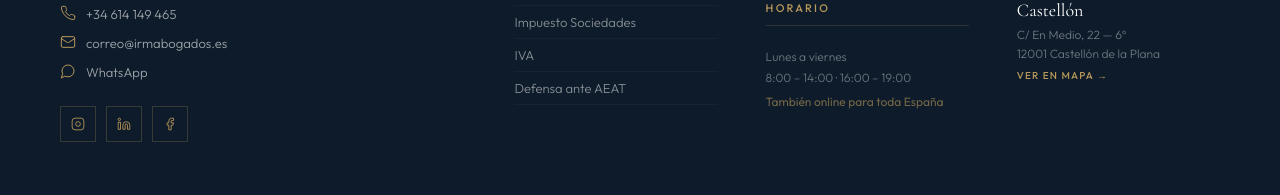
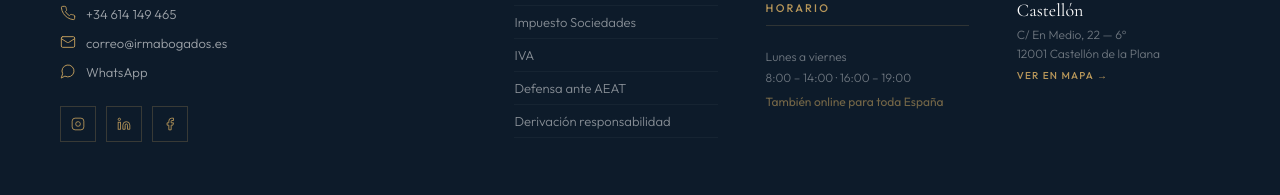
Before and after one commit to Ivanrm01/IRM-Abogados, a Next.js app: page / in a window 1280 px wide. Shown: the part 3170-3365 px from the top of the page. Built offline with nearby package versions, Linux system fonts and the light colour scheme.

Commit message:
Update Footer.jsx

```diff
--- a/components/Footer.jsx
+++ b/components/Footer.jsx
@@ -72,6 +72,7 @@ export default function Footer() {
             <li><Link href="/fiscal#sociedades">Impuesto Sociedades</Link></li>
             <li><Link href="/fiscal#iva">IVA</Link></li>
             <li><Link href="/fiscal#defensa">Defensa ante AEAT</Link></li>
+            <li><Link href="/derivaciones-responsabilidad-tributaria#derivacion">Derivación responsabilidad</Link></li>
           </ul>
         </div>
 
```
